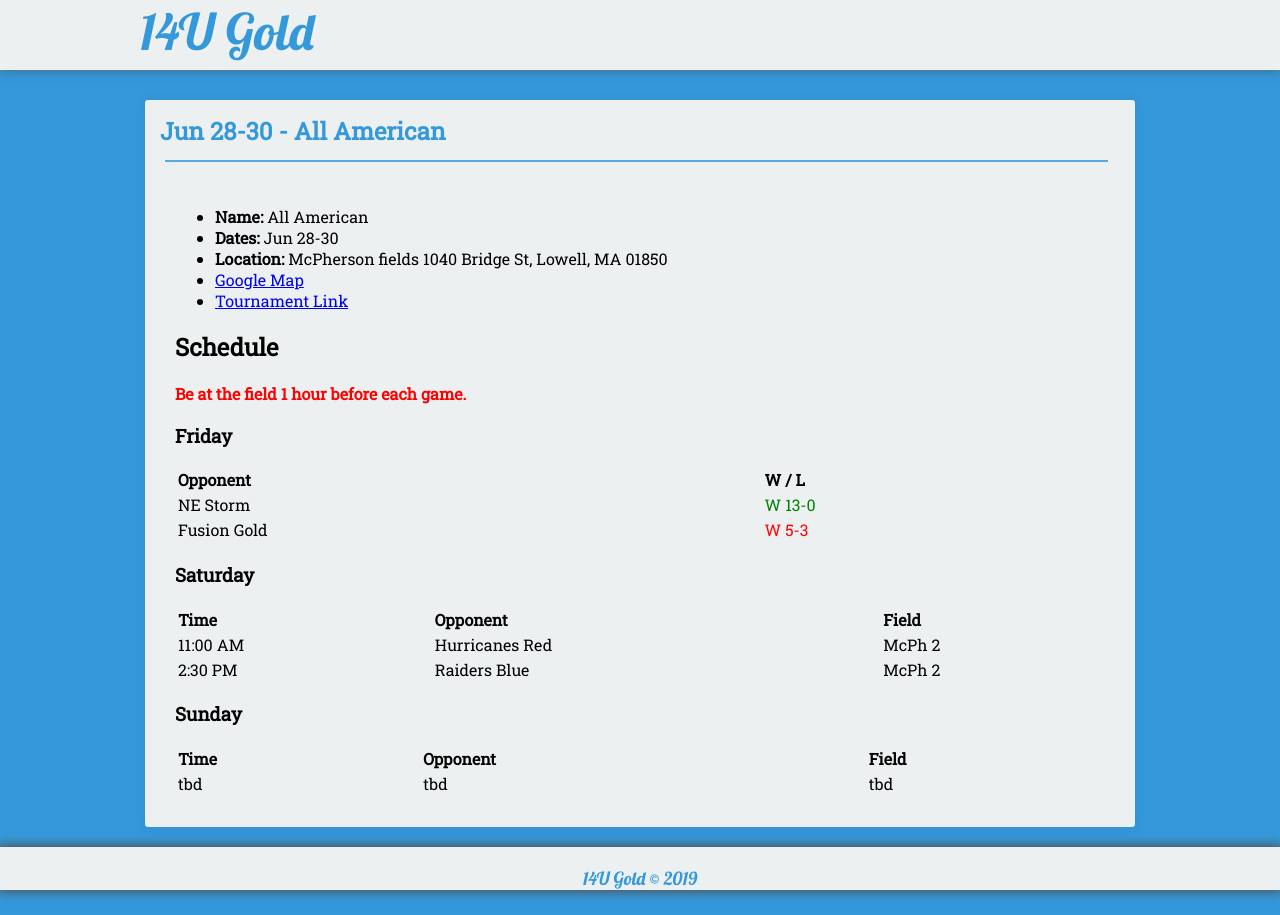
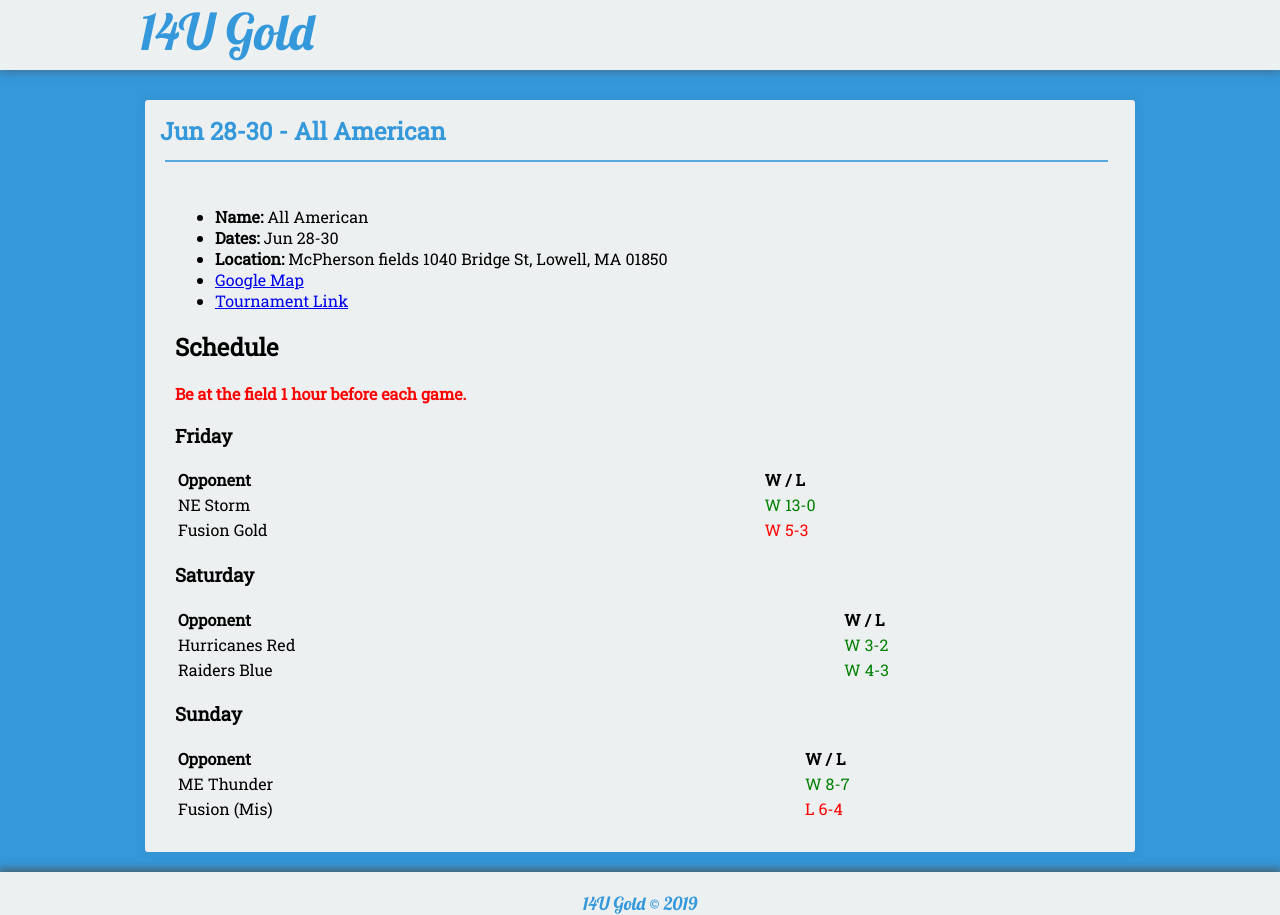
Before and after one commit to seanmerrow/ecf, a Jekyll site: the page built from _posts/2019-08-05-Jun-8-All.md, in a window 1280 px wide. Built offline with Jekyll 4.4.1, drawn with Linux system fonts in a browser that asks for light colours; nearby versions of some CDN libraries.

Commit message:
Update 2019-08-05-Jun-8-All.md

```diff
--- a/_posts/2019-08-05-Jun-8-All.md
+++ b/_posts/2019-08-05-Jun-8-All.md
@@ -27,14 +27,15 @@ category:
 
 ### Saturday
 
-| Time | Opponent         | Field |
-|:---  |:---              |:---     |
-| 11:00 AM  | Hurricanes Red   | McPh 2   |
-| 2:30 PM  | Raiders Blue   | McPh 2   |
+| Opponent         | W / L |
+|:---              |:---     |
+| Hurricanes Red   | <span style="color:green">W 3-2</span>  |
+| Raiders Blue     | <span style="color:green">W 4-3</span>   |
 
 
 ### Sunday
 
-| Time | Opponent | Field |
-|:---  |:---      |:---   |
-| tbd  | tbd    | tbd   |
+| Opponent         | W / L |
+|:---              |:---     |
+| ME Thunder   | <span style="color:green">W 8-7</span>  |
+| Fusion (Mis)     | <span style="color:red">L 6-4</span>   |
```
